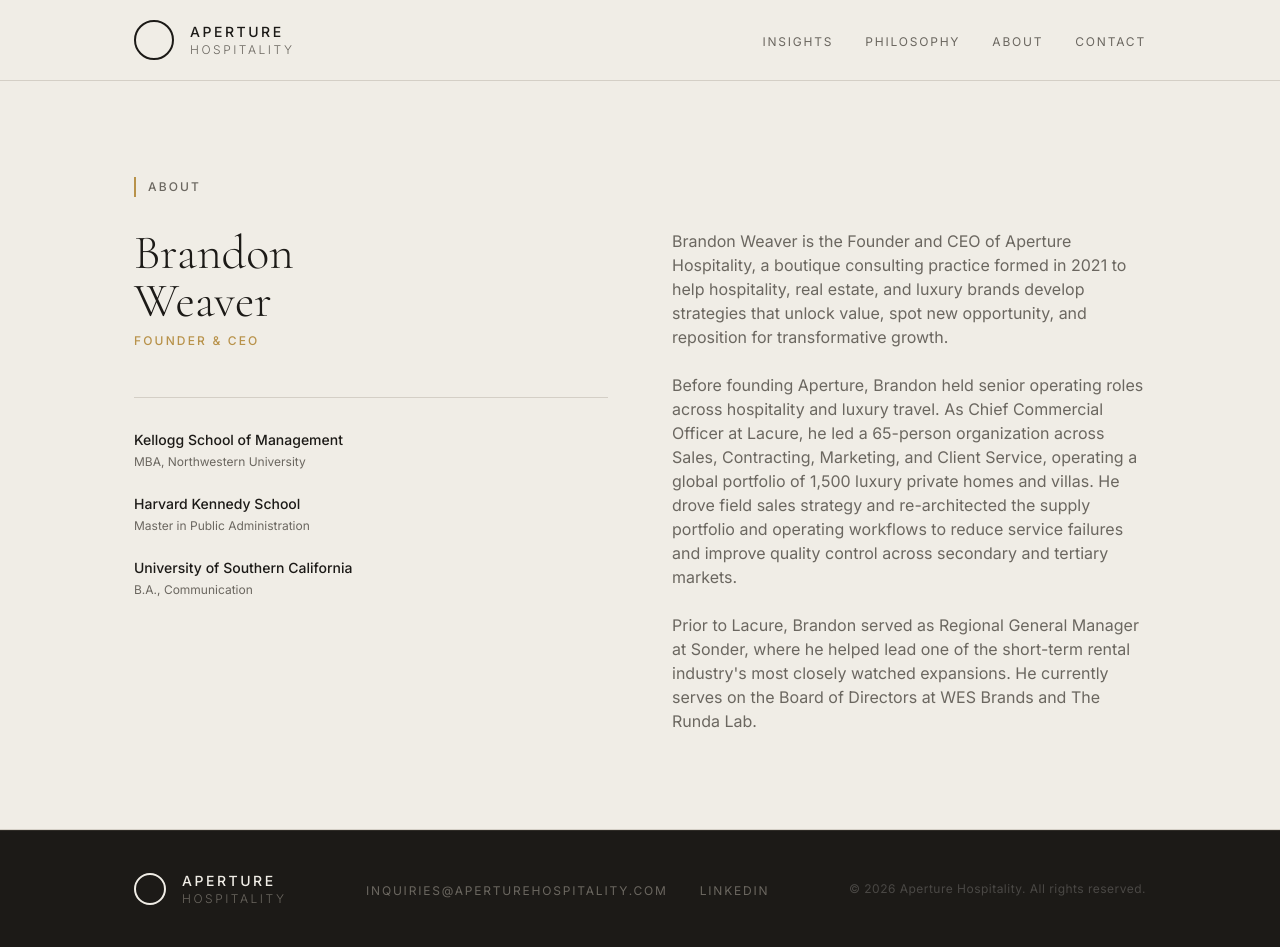
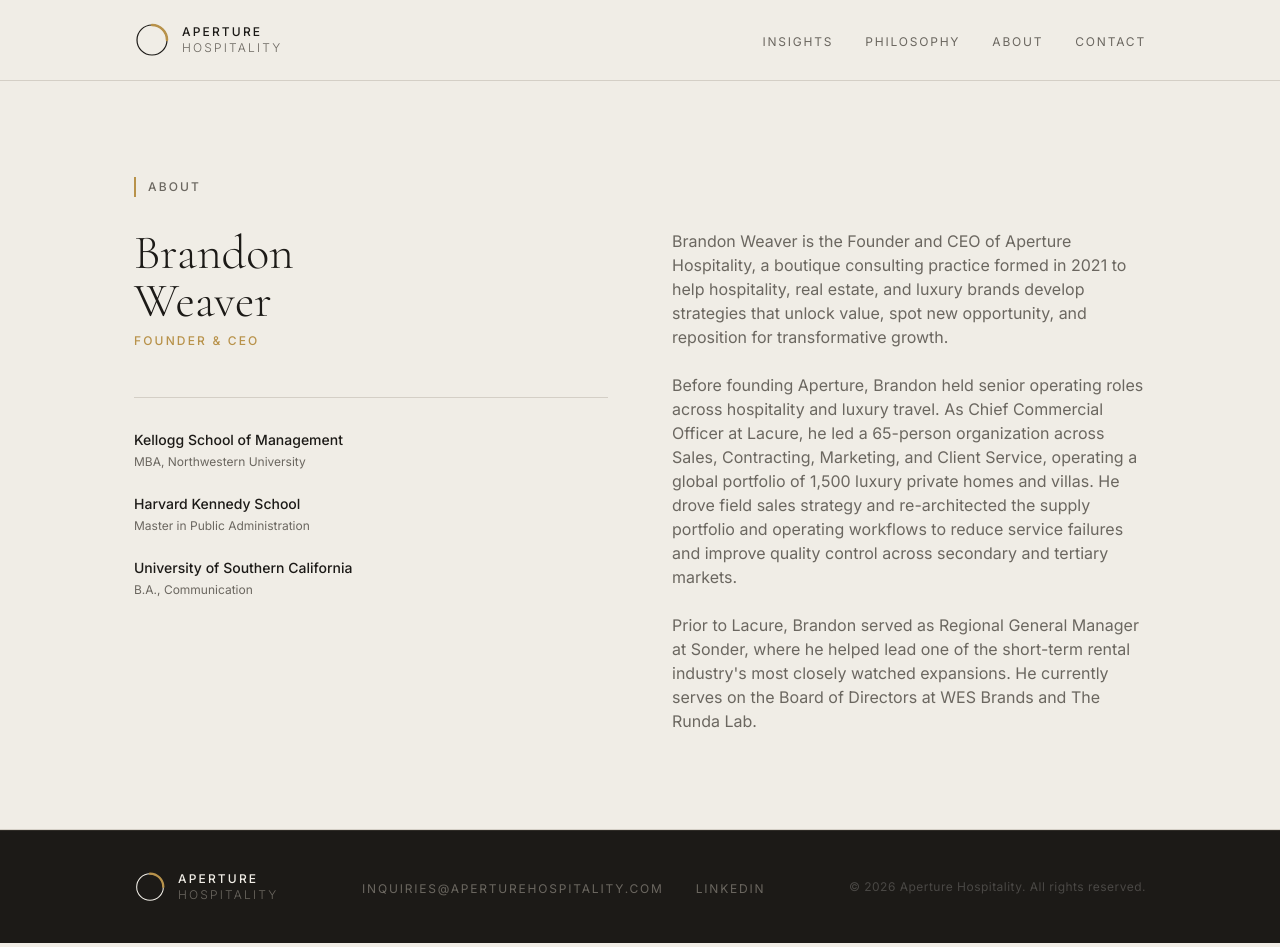
Before and after one commit to letsnavigatebmw/aperture-hospitality, a Next.js app: page /about in a window 1280 px wide. Built offline with nearby package versions, Linux system fonts and the light colour scheme.

Commit message:
Update aperture mark SVG to refined version
- Updated SVG from 64x64 to 36x36 viewBox
- Adjusted stroke widths (circle: 1.2, arc: 2.5)
- Updated in hero, nav, and footer components
- Cleaner, more refined aperture mark design
- Better proportions and visual balance

```diff
--- a/app/page.tsx
+++ b/app/page.tsx
@@ -44,9 +44,9 @@ export default function Home() {
             }}>
 
               {/* Arc mark SVG */}
-              <svg width="64" height="64" viewBox="0 0 64 64" fill="none" xmlns="http://www.w3.org/2000/svg">
-                <circle cx="32" cy="32" r="27" stroke="#1C1A17" strokeWidth="1.2"/>
-                <path d="M32 5 A27 27 0 0 1 59 32" stroke="#B8924A" strokeWidth="3" strokeLinecap="round"/>
+              <svg width="64" height="64" viewBox="0 0 36 36" fill="none" xmlns="http://www.w3.org/2000/svg">
+                <circle cx="18" cy="18" r="15" stroke="#1C1A17" strokeWidth="1.2"/>
+                <path d="M18 3 A15 15 0 0 1 33 18" stroke="#B8924A" strokeWidth="2.5" strokeLinecap="round"/>
               </svg>
 
               {/* Vertical rule */}
--- a/components/Footer.tsx
+++ b/components/Footer.tsx
@@ -6,10 +6,13 @@ export default function Footer() {
   return (
     <footer className="bg-ink border-t border-[#2e2b26]">
       <div className="container-max py-10 flex flex-col md:flex-row items-start md:items-center justify-between gap-6 flex-wrap">
-        <div className="flex items-center gap-4">
-          {/* Aperture Circle Logo - Light */}
-          <div className="w-8 h-8 rounded-full border-2 border-parchment flex-shrink-0"></div>
-          <div className="text-sm font-medium tracking-widest uppercase text-parchment">
+        <div className="flex items-center gap-3">
+          {/* Aperture Arc Mark - Light */}
+          <svg width="32" height="32" viewBox="0 0 36 36" fill="none" xmlns="http://www.w3.org/2000/svg">
+            <circle cx="18" cy="18" r="15" stroke="#F0EDE6" strokeWidth="1.2"/>
+            <path d="M18 3 A15 15 0 0 1 33 18" stroke="#B8924A" strokeWidth="2.5" strokeLinecap="round"/>
+          </svg>
+          <div className="text-xs font-medium tracking-widest uppercase text-parchment">
             <div>Aperture</div>
             <div className="text-xs font-light text-muted">Hospitality</div>
           </div>
--- a/components/Nav.tsx
+++ b/components/Nav.tsx
@@ -4,10 +4,13 @@ export default function Nav() {
   return (
     <nav className="sticky top-0 z-50 bg-parchment border-b border-rule">
       <div className="container-max h-20 flex items-center justify-between">
-        <Link href="/" className="flex items-center gap-4 flex-shrink-0">
-          {/* Aperture Circle Logo */}
-          <div className="w-10 h-10 rounded-full border-2 border-ink"></div>
-          <div className="text-sm font-medium tracking-widest uppercase text-ink">
+        <Link href="/" className="flex items-center gap-3 flex-shrink-0">
+          {/* Aperture Arc Mark */}
+          <svg width="36" height="36" viewBox="0 0 36 36" fill="none" xmlns="http://www.w3.org/2000/svg">
+            <circle cx="18" cy="18" r="15" stroke="#1C1A17" strokeWidth="1.2"/>
+            <path d="M18 3 A15 15 0 0 1 33 18" stroke="#B8924A" strokeWidth="2.5" strokeLinecap="round"/>
+          </svg>
+          <div className="text-xs font-medium tracking-widest uppercase text-ink">
             <div>Aperture</div>
             <div className="text-xs font-light text-muted">Hospitality</div>
           </div>
```
